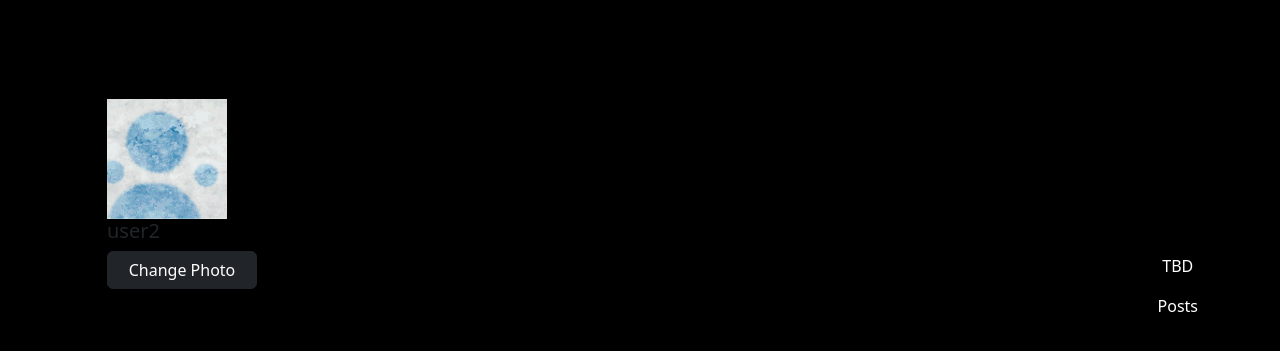
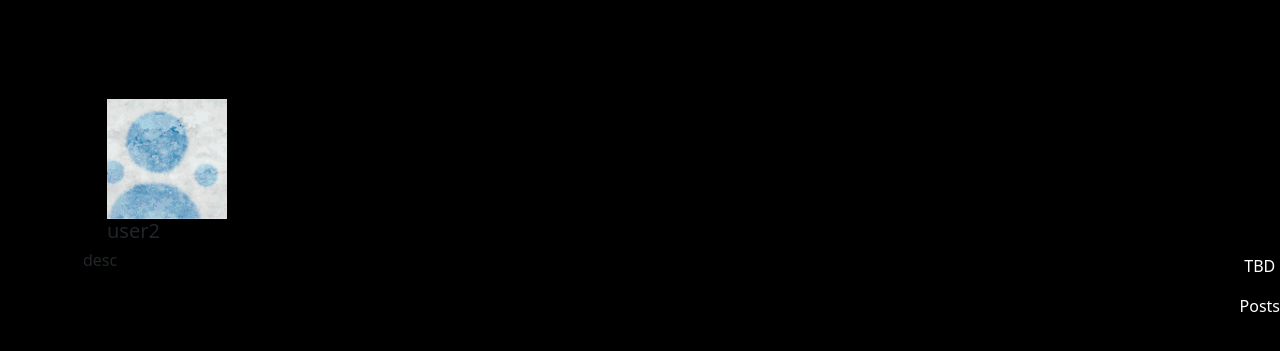
Before and after one commit to ZheZheDoshka/djangoBlog, a Django app: a page that uses sampleBlog/userprofile/templates/userprofile/userprofile.html in a window 1280 px wide. Shown: the part 56-407 px from the top of the page. Run offline with Django 4.2, Linux system fonts and the light colour scheme; data comes from the database, SQL or seed files in the repository; both versions use the stored data as it was after the commit; some libraries are stand-ins or nearby versions.

Commit message:
change in show element script, made description change functional, placeholder for photo change

```diff
--- a/sampleBlog/forum/models.py
+++ b/sampleBlog/forum/models.py
@@ -81,7 +81,6 @@ class Topic(models.Model):
             return self
 
 
-
 class Post(models.Model):
     text = models.CharField(max_length=5000, default="")
     topic = models.ForeignKey(Topic,
--- a/sampleBlog/static/showElement.js
+++ b/sampleBlog/static/showElement.js
@@ -1,22 +1,10 @@
-const element= document.getElementById("form-element");
 
-function showElement(){
-    const element= document.getElementById("form-element");
+function showElement(element_id){
+    const element= document.getElementById(element_id);
     element.style.display = 'block';
 }
 
-function hideElement(){
-    const element= document.getElementById("form-element");
+function hideElement(element_id){
+    const element= document.getElementById(element_id);
     element.style.display = 'none';
 }
-
-/*        const showElement = document.getElementById('show-element-button');
-        const hideElement = document.getElementById('hide-element-button');
-
-        showElement.addEventListener('click', () => {
-        element.style.display = 'block';
-           });
-
-       hideElement.addEventListener('click', () => {
-           element.display = 'none';
-                  });*/
--- a/sampleBlog/userprofile/forms.py
+++ b/sampleBlog/userprofile/forms.py
@@ -4,10 +4,10 @@ from django import forms
 from userprofile.models import *
 
 
-class PhotoForm(forms.ModelForm):
+class PhotoForm(forms.Form):
     class Meta:
         model = UserProfile
-        fields = ('photo',)
+        fields = ('photo', )
 
 
 class DescriptionForm(forms.ModelForm):
--- a/sampleBlog/userprofile/models.py
+++ b/sampleBlog/userprofile/models.py
@@ -18,11 +18,16 @@ class UserProfile(models.Model):
 
     def update_photo(self, photo):
         old_photo = self.photo.path
-        if "images/user_profile/d1.png" in old_photo:
-            self.update(photo=photo)
-        if os.path.exists(old_photo):
-            os.remove(old_photo)
-        self.update(photo=photo)
+        print(old_photo)
+        if "d1.png" in old_photo:
+            self.photo = photo
+            self.save()
+            return
+        #if os.path.exists(old_photo):
+        #    os.remove(old_photo)
+        self.photo = photo
+        self.save()
 
     def update_description(self, description):
-        self.update(photo=description)
+        self.description = description
+        self.save()
--- a/sampleBlog/userprofile/templates/userprofile/userprofile.html
+++ b/sampleBlog/userprofile/templates/userprofile/userprofile.html
@@ -9,19 +9,36 @@
 {% endblock %}
 
 {% block body %}
+
         <div class="card" style="background-color: #000; height:200px;">
             <div class="ms-4 mt-5 d-flex flex-column" style="width: 150px;">
                  <img src="{{ profile.photo.url }}" class="img-responsive" style="width: 120px"/>
                <h5>{{profile.user.username}}</h5>
-                    <button id="show-element-button" class="btn btn-dark" onclick="showElement()">Change Photo</button>
+
+                {% if request.user.username == profile.user.username %}
+                    <button id="show-element-button" class="btn btn-dark" onclick="showElement('form-element')">Change Photo</button>
                         <div id="form-element" style="display: none;">
                             <form method="post" class="form-inline" >
                             {% csrf_token %}
                             {{ photo_form.as_p }}
                                 <button type="submit" name="photo-submit" class="btn btn-dark">Upload</button>
-                                <button type="button" id="hide-element-button" onclick="hideElement()" class="btn btn-dark">Cancel</button>
+                                <button type="button" id="hide-element-button" onclick="hideElement('form-element')" class="btn btn-dark">Cancel</button>
                             </form>
                         </div>
+                {% endif %}
+            </div>
+            <h6>{{profile.description}}</h6>
+                {% if request.user.username == profile.user.username %}
+                    <button id="show-desc-button" class="btn btn-dark" onclick="showElement('form-desc')">Change Description</button>
+                        <div id="form-desc" style="display: none;">
+                            <form method="post" class="form-inline" >
+                            {% csrf_token %}
+                            {{description_form.as_p }}
+                                <button type="submit" name="description-submit" class="btn btn-dark">Edit</button>
+                                <button type="button" id="hide-desc-button" onclick="hideElement('form-desc')" class="btn btn-dark">Cancel</button>
+                            </form>
+                        </div>
+                {% endif %}
             </div>
           </div>
           <div>
--- a/sampleBlog/userprofile/views.py
+++ b/sampleBlog/userprofile/views.py
@@ -1,6 +1,8 @@
 from django.shortcuts import render, redirect, get_object_or_404
 
 from django.views import View
+
+from django.core.files.storage import FileSystemStorage
 
 from userprofile.models import *
 from userprofile.forms import *
@@ -13,12 +15,19 @@ class UserProfileView(View):
     def get(self, request, profile_name):
         profile = get_object_or_404(UserProfile, profile_name=profile_name)
         photo_form = PhotoForm()
-        description_form = PhotoForm()
+        description_form = DescriptionForm()
         context = {'profile': profile, 'photo_form': photo_form, 'description_form': description_form}
         return render(request, self.template_name, context)
 
     def post(self, request, profile_name):
-        image = request.POST['photo']
         profile = get_object_or_404(UserProfile, profile_name=profile_name)
-        profile.update_photo(image)
-        return redirect("/")
+        if "photo-submit" in request.POST:
+            # TD: decouple file uploading
+            image = request.FILES['photo']
+            fss = FileSystemStorage()
+            image = fss.url(fss.save(image.name, image))
+            profile.update_photo(image)
+        if "description-submit" in request.POST:
+            description = request.POST['description']
+            profile.update_description(description)
+        return redirect(u'/profile/%s' % profile_name)
```
Also changed, not shown: sampleBlog/db.sqlite3, sampleBlog/resources/images/d1.png (added).
